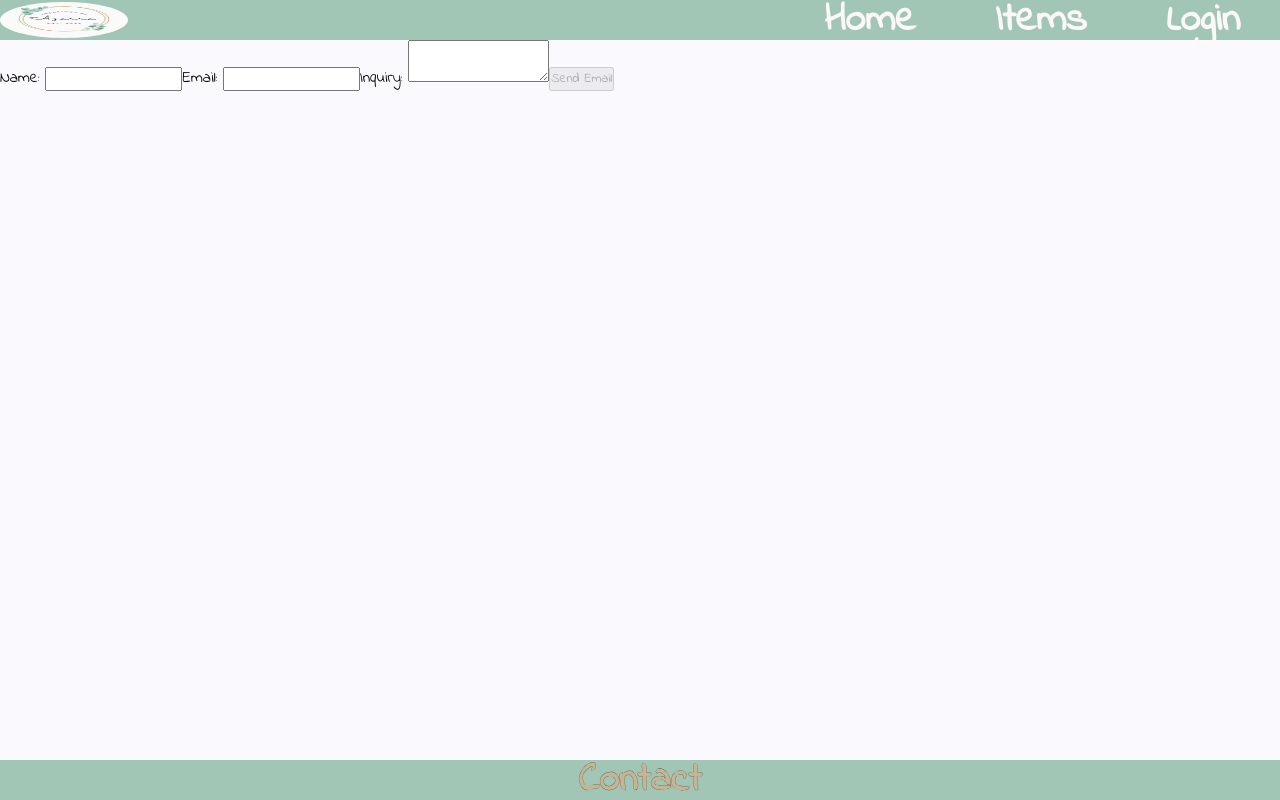
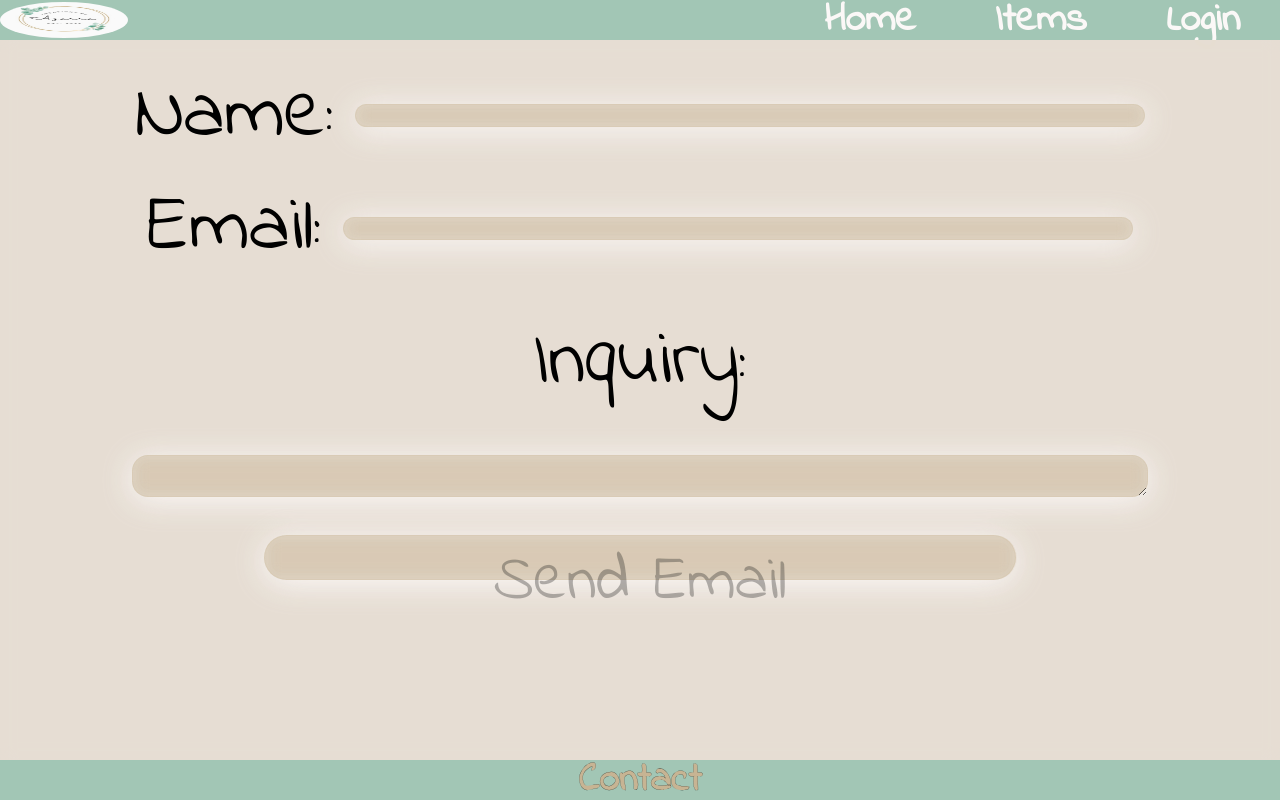
Before and after one commit to scubastove4/Buy-My-Stuff, a Vue app in the folder client/: page /contact in a window 1280 px wide. Built offline with nearby package versions, Linux system fonts and the light colour scheme; no server answers.

Commit message:
style contact page

```diff
--- a/client/src/pages/Contact.vue
+++ b/client/src/pages/Contact.vue
@@ -1,5 +1,7 @@
 <template>
-  <form @submit.prevent="submitEmail">
+  <div id="contact-page">
+    <form id="contact-form" @submit.prevent="submitEmail">
+      <span id="contact-name-container">
         <label for="contact-name">Name: </label>
         <input
           type="text"
@@ -9,6 +11,8 @@
           @input="setContactFormValues"
           required
         />
+      </span>
+      <span id="contact-email-container">
         <label for="contact-email">Email: </label>
         <input
           type="email"
@@ -18,6 +22,8 @@
           @input="setContactFormValues"
           required
         />
+      </span>
+      <span id="contact-message-container">
         <label for="contact-message">Inquiry: </label>
         <textarea
           name="message"
@@ -26,6 +32,7 @@
           @input="setContactFormValues"
           required
         ></textarea>
+      </span>
       <button
         type="submit"
         :disabled="
@@ -37,6 +44,7 @@
         Send Email
       </button>
     </form>
+  </div>
 </template>
 
 <script setup>
--- a/client/src/styles/App.css
+++ b/client/src/styles/App.css
@@ -127,6 +127,15 @@ i .fa-bars {
   /* nav {
     max-width: 1140px;
   } */
+}
+
+input {
+  background: rgba(199, 180, 147, 0.15);
+  border-radius: 1.2em;
+  box-shadow: 0 4px 30px rgba(251, 248, 247.1);
+  backdrop-filter: blur(8.1px);
+  -webkit-backdrop-filter: blur(8.1px);
+  border: 1px solid rgba(199, 180, 147, 0.18);
 }
 
 /* /////////     global (also in indexMain.css), nav, footer above    ///// */
@@ -716,3 +725,87 @@ i .fa-face-frown {
 }
 
 /* //////////////  checkout styling above   ///////// */
+
+#contact-page {
+  display: flex;
+  justify-content: center;
+
+  height: 100%;
+  width: 100%;
+  background: rgba(199, 180, 147, 0.4);
+  backdrop-filter: blur(8.1px);
+  -webkit-backdrop-filter: blur(8.1px);
+}
+
+#contact-form {
+  display: flex;
+  flex-direction: column;
+  align-items: center;
+  justify-content: flex-start;
+
+  width: 98%;
+  height: 70%;
+}
+
+#contact-name-container,
+#contact-email-container,
+#contact-message-container {
+  display: flex;
+  align-items: center;
+  justify-content: center;
+}
+
+#contact-name-container {
+  margin: 3%;
+  width: 90%;
+  height: 15%;
+}
+
+#contact-form label {
+  font-size: 5em;
+  margin-right: 2%;
+}
+
+#contact-form input {
+  width: 70%;
+  height: 30%;
+}
+
+#contact-email-container,
+#contact-message-container {
+  margin: 0 3% 3% 3%;
+  width: 90%;
+  height: 15%;
+}
+
+#contact-message-container {
+  flex-direction: column;
+  height: 40%;
+}
+
+#contact-message-container label {
+  margin: 0 0 3% 0;
+}
+
+#contact-message-container textarea {
+  width: 90%;
+  height: 71%;
+  background: rgba(199, 180, 147, 0.15);
+  border-radius: 1.2em;
+  box-shadow: 0 4px 30px rgba(251, 248, 247.1);
+  backdrop-filter: blur(8.1px);
+  -webkit-backdrop-filter: blur(8.1px);
+  border: 1px solid rgba(199, 180, 147, 0.18);
+}
+
+#contact-form button {
+  height: 9%;
+  width: 60%;
+  font-size: 4em;
+  background: rgba(199, 180, 147, 0.15);
+  border-radius: 1.2em;
+  box-shadow: 0 4px 30px rgba(251, 248, 247.1);
+  backdrop-filter: blur(8.1px);
+  -webkit-backdrop-filter: blur(8.1px);
+  border: 1px solid rgba(199, 180, 147, 0.18);
+}
```
Lines whose indentation alone changed are shown as unchanged.
